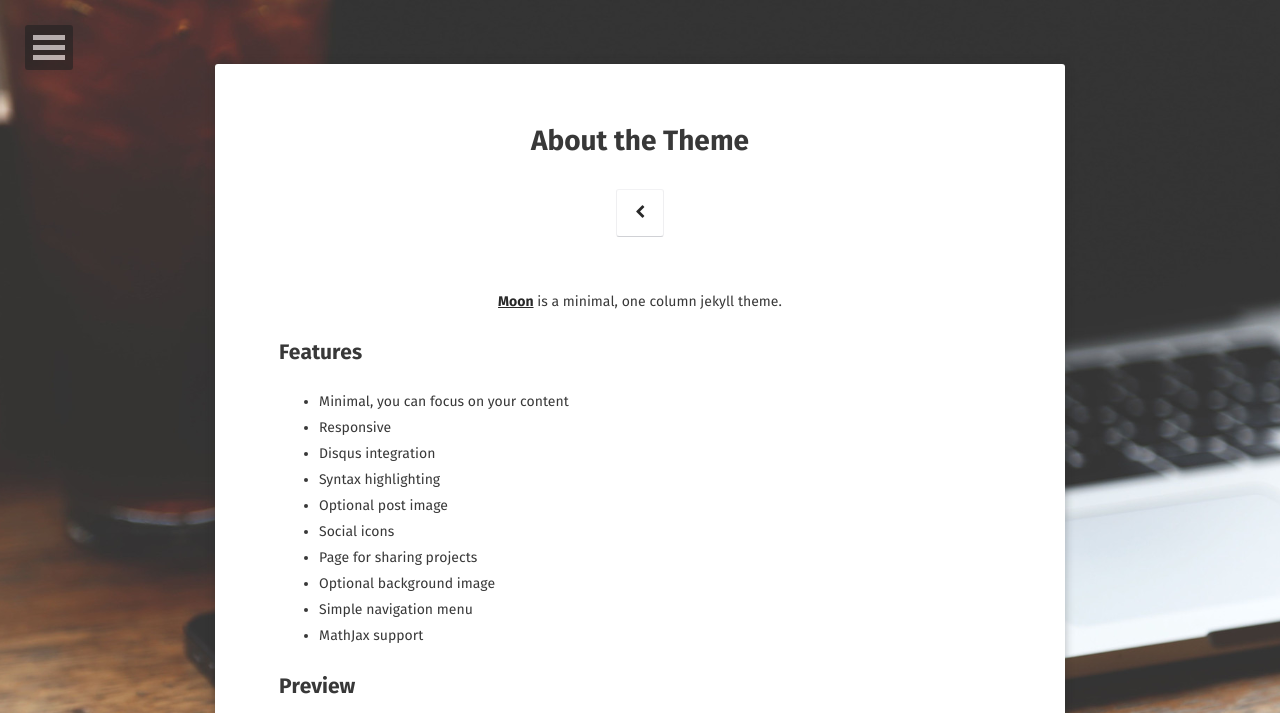
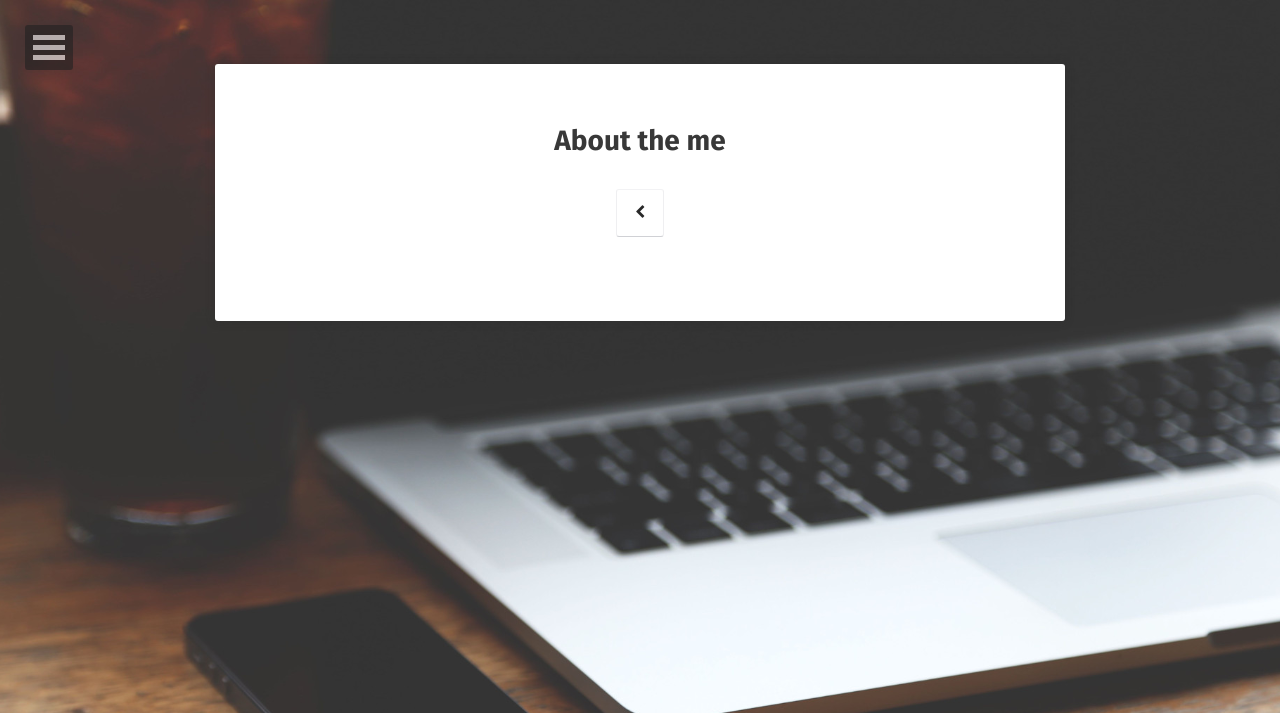
Before and after one commit to Gunwoos/Gunwoos.github.io, a Jekyll site: the page built from about/index.md, in a window 1280 px wide. Shown: the top 713 px of the page. Built offline with Jekyll 4.4.1, drawn with Linux system fonts in a browser that asks for light colours; some web fonts are replaced; some of the changed text lies outside the part shown; grey boxes are pictures that could not be loaded.

Commit message:
Update index.md

```diff
--- a/about/index.md
+++ b/about/index.md
@@ -1,37 +1,7 @@
 ---
 layout: page
-title: About the Theme
-tags: [about, Jekyll, theme, moon]
-date: 2016-03-21
+title: About the me
+tags: [about, Jekyll]
+date: 2018-08-31
 comments: false
 ---
-
-<center><a href="http://taylantatli.github.io/Moon"><b>Moon</b></a> is a minimal, one column jekyll theme.</center>
-
-## Features
-* Minimal, you can focus on your content
-* Responsive
-* Disqus integration
-* Syntax highlighting
-* Optional post image
-* Social icons
-* Page for sharing projects
-* Optional background image
-* Simple navigation menu
-* MathJax support
-
-## Preview
-
-{% capture images %}
-    https://cloud.githubusercontent.com/assets/754514/14509720/61c61058-01d6-11e6-93ab-0918515ecd56.png
-    https://cloud.githubusercontent.com/assets/754514/14509716/61ac6c8e-01d6-11e6-879f-8308883de790.png
-{% endcapture %}
-{% include gallery images=images caption="Screenshots of Moon Theme" cols=2 %}
-
-See a [live version of Moon](http://taylantatli.github.io/Moon) hosted on GitHub.
-
-## Getting Started
-
-To learn how to install and use this theme check out the [Setup Guide](http://taylantatli.me/Moon/moon-theme/) for more information.
-
-[Install Moon](https://github.com/TaylanTatli/Moon){: .btn}
```
